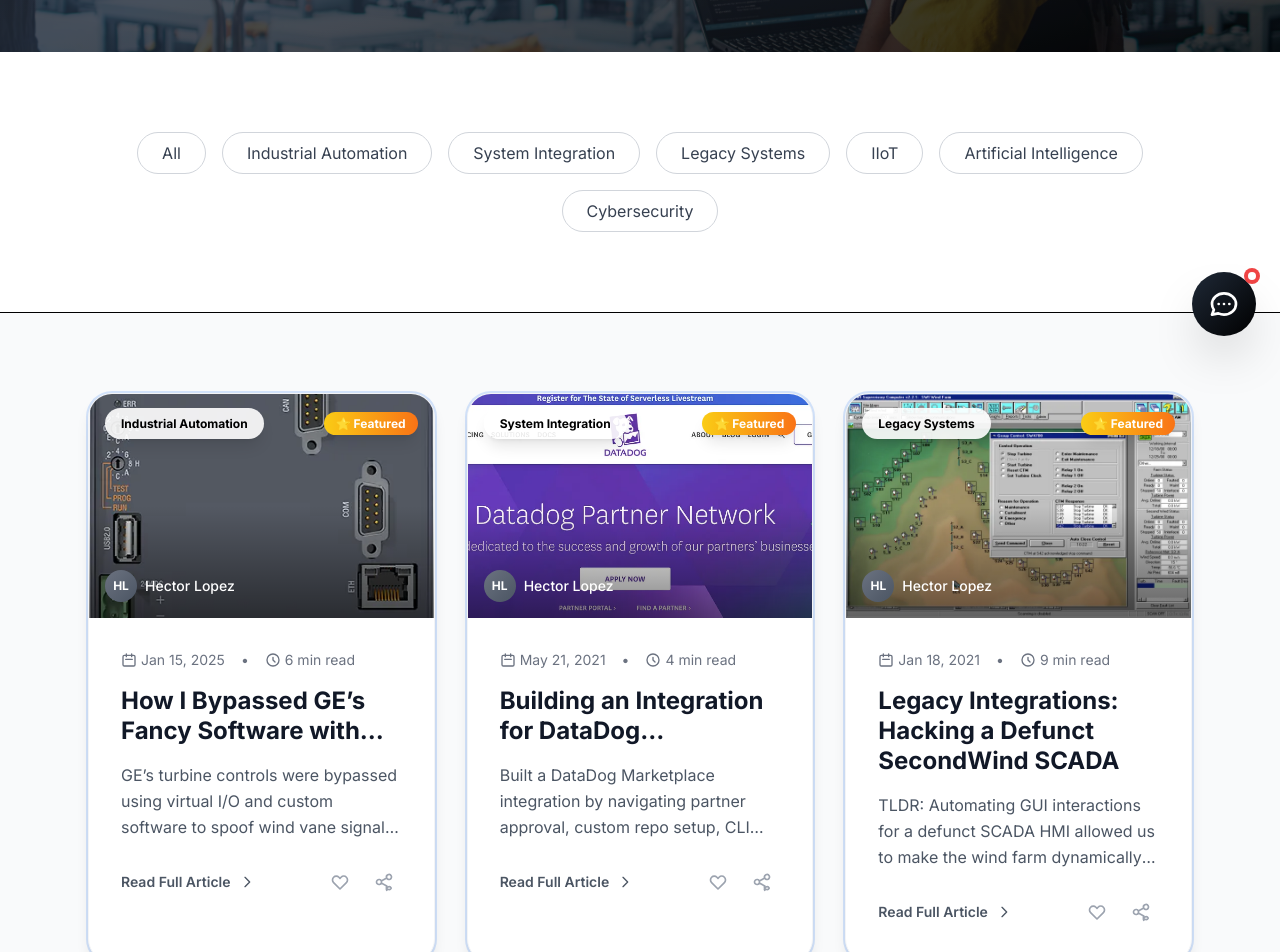
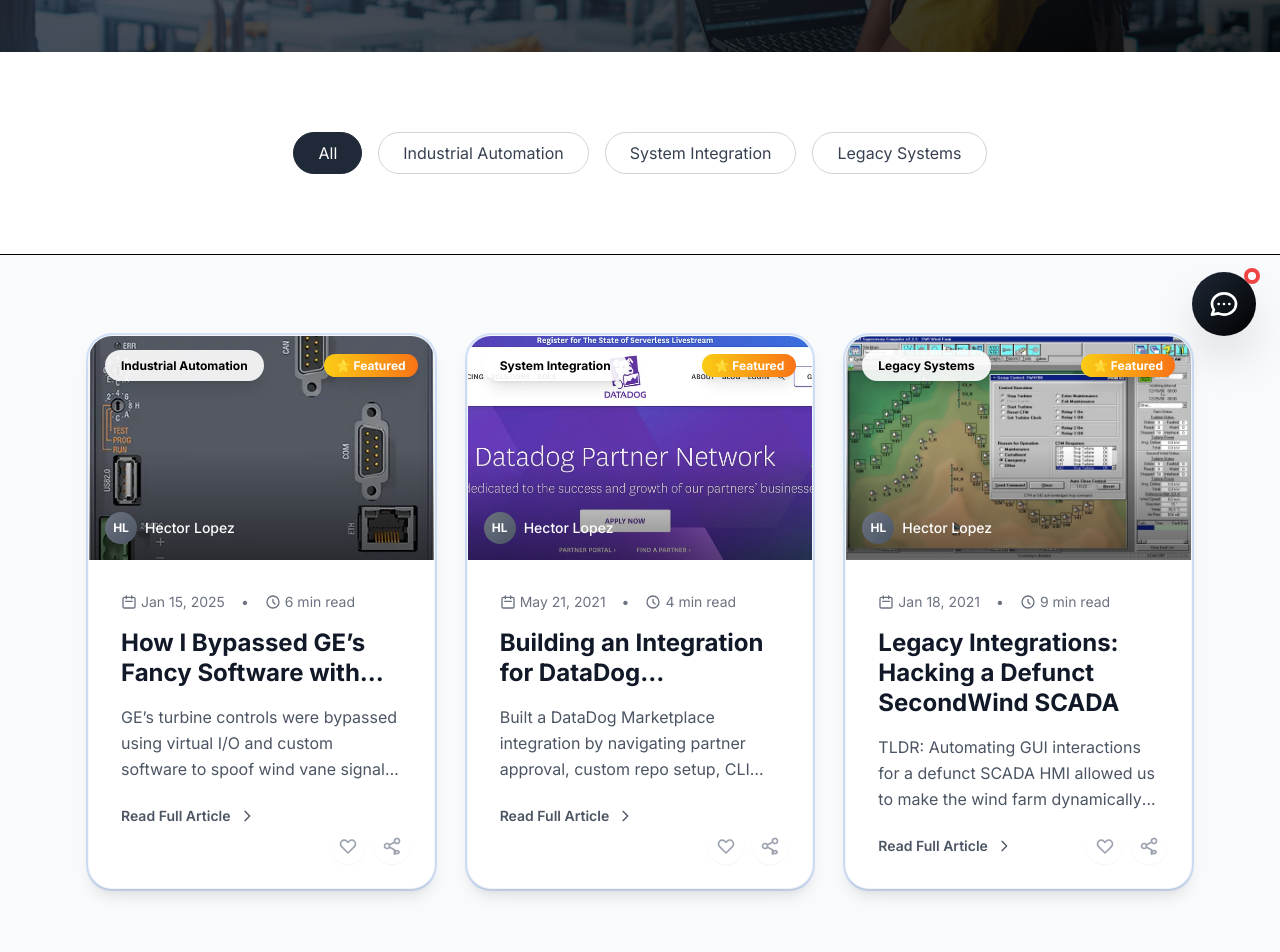
Before and after one commit to shashikantsngh/scadadogwebsite, a Next.js app: page /blog in a window 1280 px wide. Shown: the part 440-1392 px from the top of the page. Built offline with nearby package versions, Linux system fonts and the light colour scheme.

Commit message:
implemented dynamic categories and filter in blog,, share button on blog is now functional commented - What Our Clients Say on home page

```diff
--- a/app/blog/[slug]/page.tsx
+++ b/app/blog/[slug]/page.tsx
@@ -237,8 +237,8 @@ export default function BlogPost({ params }: BlogPostPageProps) {
       {/* Hero Section */}
       <Section className="relative bg-gradient-to-br from-gray-900 via-gray-800 to-black text-white overflow-hidden">
         <div className="absolute inset-0 z-0">
-          <Image src={post.image || "/placeholder.svg"} alt={post.title} fill className="object-cover opacity-20" />
-          <div className="absolute inset-0 bg-gradient-to-br from-gray-900/80 via-gray-800/70 to-black/80"></div>
+          <Image src={post.image || "/placeholder.svg"} alt={post.title} fill className="object-cover opacity-25" />
+          {/* <div className="absolute inset-0 bg-gradient-to-br from-gray-900/80 via-gray-800/70 to-black/80"></div> */}
         </div>
 
         <div className="absolute top-10 left-10 w-20 h-20 bg-gray-400/20 rounded-full blur-xl animate-pulse"></div>
--- a/app/blog/page.tsx
+++ b/app/blog/page.tsx
@@ -4,8 +4,11 @@ import { motion } from "framer-motion"
 import Section from "@/components/Section"
 import BlogCard from "@/components/BlogCard"
 import Image from "next/image"
+import { useState } from "react"
 
 export default function Blog() {
+  const [activeCategory, setActiveCategory] = useState("All")
+
   const blogPosts = [
     {
       id: 1,
@@ -87,15 +90,9 @@ export default function Blog() {
     // },
   ]
 
-  const categories = [
-    "All",
-    "Industrial Automation",
-    "System Integration",
-    "Legacy Systems",
-    "IIoT",
-    "Artificial Intelligence",
-    "Cybersecurity",
-  ]
+  // Dynamically generate categories from blog posts
+  const allCategories = blogPosts.map(post => post.category);
+  const uniqueCategories = ["All", ...new Set(allCategories)];
 
   return (
     <div className="min-h-screen">
@@ -140,10 +137,15 @@ export default function Blog() {
             viewport={{ once: true }}
             className="flex flex-wrap gap-4 justify-center"
           >
-            {categories.map((category) => (
+            {uniqueCategories.map((category: string) => (
               <button
                 key={category}
-                className="px-6 py-2 rounded-full border border-gray-300 text-gray-700 hover:bg-gray-800 hover:text-white hover:border-gray-800 transition-colors duration-300"
+                onClick={() => setActiveCategory(category)}
+                className={`px-6 py-2 rounded-full border transition-colors duration-300 ${
+                  activeCategory === category
+                    ? "bg-gray-800 text-white border-gray-800"
+                    : "border-gray-300 text-gray-700 hover:bg-gray-800 hover:text-white hover:border-gray-800"
+                }`}
               >
                 {category}
               </button>
@@ -156,10 +158,19 @@ export default function Blog() {
       <Section className="bg-gray-50">
         <div className="max-w-6xl mx-auto px-6">
           <div className="grid md:grid-cols-2 lg:grid-cols-3 gap-8">
-            {blogPosts.map((post, index) => (
-              <BlogCard key={post.id} post={post} index={index} />
-            ))}
+            {blogPosts
+              .filter((post) => activeCategory === "All" || post.category === activeCategory)
+              .map((post, index) => (
+                <BlogCard key={post.id} post={post} index={index} />
+              ))}
           </div>
+
+          {blogPosts.filter((post) => activeCategory === "All" || post.category === activeCategory).length === 0 && (
+            <div className="text-center py-16">
+              <h3 className="text-2xl font-bold text-gray-700 mb-2">No posts found</h3>
+              <p className="text-gray-500">No posts available in the selected category.</p>
+            </div>
+          )}
         </div>
       </Section>
 
--- a/app/page.tsx
+++ b/app/page.tsx
@@ -380,8 +380,8 @@ export default function Home() {
             </p>
           </motion.div>
 
-          <div>
-            <div className="grid grid-cols-2 md:grid-cols-4 lg:grid-cols-6 gap-8 items-center text-center justify-items-center mx-auto">
+          <div className="max-w-5xl mx-auto">
+            <div className="flex flex-wrap justify-center items-center gap-8 mx-auto">
               {[
                 { name: "CCE-logo", logo: "/clients/cce-logo-stacked.svg?height=80&width=120" },
                 { name: "nextra-energy", logo: "/clients/nextera-energy-logo.png" },
@@ -394,9 +394,9 @@ export default function Home() {
                   whileInView={{ opacity: 1, scale: 1 }}
                   transition={{ duration: 0.6, delay: index * 0.1 }}
                   viewport={{ once: true }}
-                  className="group flex flex-col items-center justify-center text-center p-6 bg-white rounded-2xl shadow-sm hover:shadow-lg transition-all duration-300 border border-gray-100"
+                  className="group flex flex-col items-center justify-center text-center p-6 bg-white rounded-2xl shadow-sm hover:shadow-lg transition-all duration-300 border border-gray-100 w-[180px] min-h-[100px]"
                 >
-                  <div className="w-[120px] h-[50px] flex items-center justify-center">
+                  <div className="w-full h-[50px] flex items-center justify-center">
                     <Image
                       src={client.logo}
                       alt={`${client.name} logo`}
@@ -555,7 +555,7 @@ export default function Home() {
       </Section>
 
       {/* Testimonials Carousel */}
-      <Section className="bg-white">
+      {/* <Section className="bg-white">
         <div className="max-w-6xl mx-auto px-6">
           <motion.div
             initial={{ opacity: 0, y: 30 }}
@@ -575,7 +575,7 @@ export default function Home() {
 
           <TestimonialCarousel testimonials={testimonials} />
         </div>
-      </Section>
+      </Section> */}
 
       {/* Technology Stack */}
       {/* <Section className="bg-gray-50">
--- a/components/BlogCard.tsx
+++ b/components/BlogCard.tsx
@@ -3,6 +3,7 @@
 import { motion } from "framer-motion"
 import Image from "next/image"
 import Link from "next/link"
+import { useState } from "react"
 
 interface BlogPost {
   id: number
@@ -42,11 +43,11 @@ export default function BlogCard({ post, index }: BlogCardProps) {
       whileInView={{ opacity: 1, y: 0 }}
       transition={{ duration: 0.6, delay: index * 0.1 }}
       viewport={{ once: true }}
-      className={`group bg-white rounded-3xl shadow-lg hover:shadow-2xl transition-all duration-500 overflow-hidden cursor-pointer border border-gray-100 hover:scale-105 ${
+      className={`relative group bg-white rounded-3xl shadow-lg hover:shadow-2xl transition-all duration-500 overflow-hidden cursor-pointer border border-gray-100 hover:scale-105 ${
         post.featured ? "ring-2 ring-blue-500/20" : ""
       }`}
     >
-      <Link href={`/blog/${slug}`}>
+      <Link href={`/blog/${slug}`} className="block h-full">
         <div className="relative overflow-hidden h-56">
           <Image
             src={post.image || "/placeholder.svg"}
@@ -130,9 +131,17 @@ export default function BlogCard({ post, index }: BlogCardProps) {
                 <path strokeLinecap="round" strokeLinejoin="round" strokeWidth={2} d="M9 5l7 7-7 7" />
               </svg>
             </div>
+          </div>
+        </div>
+      </Link>
 
-            <div className="flex items-center gap-2">
-              <button className="p-2 text-gray-400 hover:text-red-500 transition-colors">
+      {/* Action buttons outside of Link to prevent navigation */}
+      <div className="absolute bottom-6 right-6 flex items-center gap-2">
+        {/* Non-functional like button */}
+        <button
+          className="p-2 bg-white/80 backdrop-blur-sm rounded-full shadow-sm text-gray-400 hover:text-red-500 transition-colors"
+          aria-label="Like post"
+        >
           <svg className="w-5 h-5" fill="none" stroke="currentColor" viewBox="0 0 24 24">
             <path
               strokeLinecap="round"
@@ -142,7 +151,30 @@ export default function BlogCard({ post, index }: BlogCardProps) {
             />
           </svg>
         </button>
-              <button className="p-2 text-gray-400 hover:text-blue-500 transition-colors">
+
+        {/* Functional share button */}
+        <button
+          onClick={(e) => {
+            e.preventDefault();
+            e.stopPropagation();
+            // Share functionality
+            if (navigator.share) {
+              navigator.share({
+                title: post.title,
+                text: post.excerpt,
+                url: window.location.origin + '/blog/' + slug,
+              })
+              .catch((error) => console.log('Error sharing', error));
+            } else {
+              // Fallback - copy to clipboard
+              navigator.clipboard.writeText(window.location.origin + '/blog/' + slug)
+                .then(() => alert('Link copied to clipboard!'))
+                .catch((err) => console.error('Could not copy text: ', err));
+            }
+          }}
+          className="p-2 bg-white/80 backdrop-blur-sm rounded-full shadow-sm text-gray-400 hover:text-blue-500 transition-colors"
+          aria-label="Share post"
+        >
           <svg className="w-5 h-5" fill="none" stroke="currentColor" viewBox="0 0 24 24">
             <path
               strokeLinecap="round"
@@ -153,9 +185,6 @@ export default function BlogCard({ post, index }: BlogCardProps) {
           </svg>
         </button>
       </div>
-          </div>
-        </div>
-      </Link>
     </motion.article>
   )
 }
```
Lines whose indentation alone changed are shown as unchanged.
